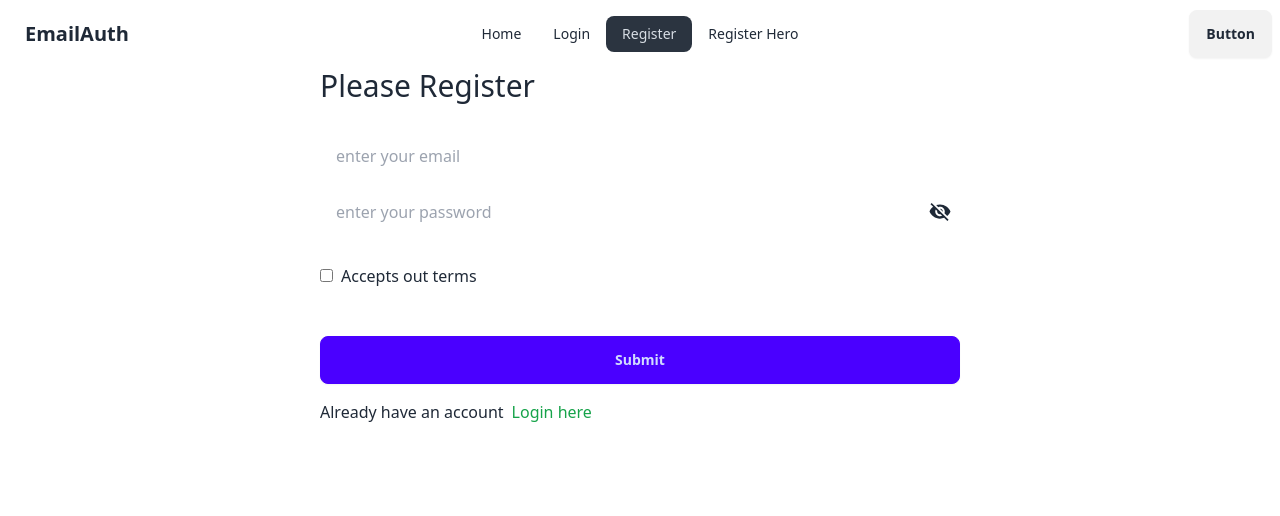
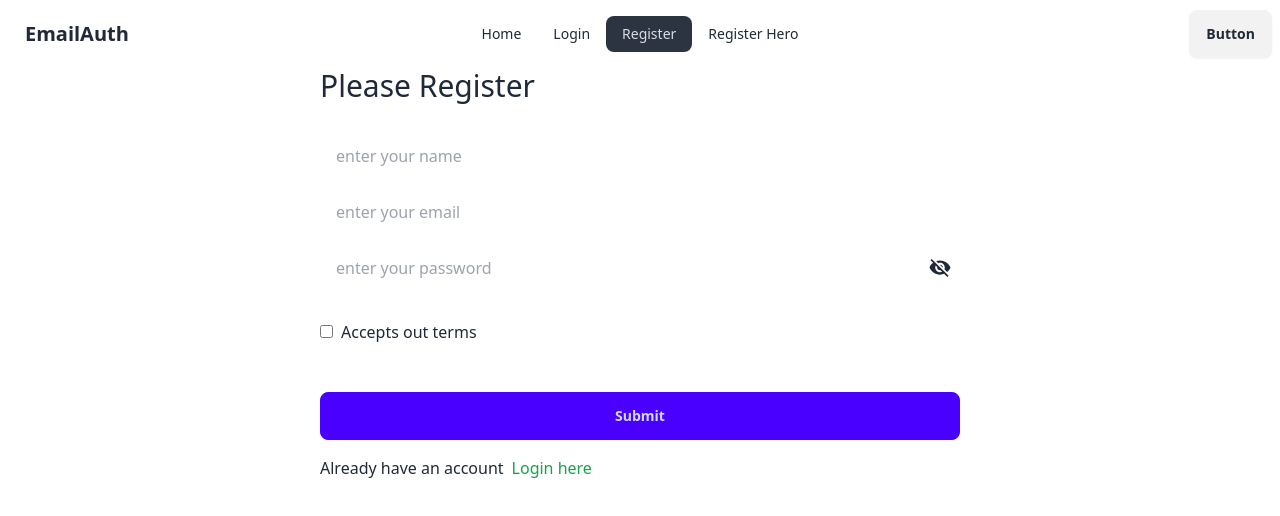
Before and after one commit to khubaibm039/email-password-athentication, a React (Vite) app: page /register in a window 1280 px wide. Shown: the top 516 px of the page. Built offline with nearby package versions, Linux system fonts and the light colour scheme.

Commit message:
handle email verification and update user name to firebase

```diff
--- a/src/Components/Login/Login.jsx
+++ b/src/Components/Login/Login.jsx
@@ -21,8 +21,13 @@ const Login = () => {
         signInWithEmailAndPassword(auth, email, password)
             .then((result) => {
                 console.log(result.user);
-                setSuccess(" Login Successful");
                 setLoginError("");
+                if (result.user.emailVerified) {
+                    setSuccess("Login Successful");
+                } else {
+                    alert("please verify your email address");
+                    return;
+                }
             })
             .catch((error) => {
                 console.log(error.message);
--- a/src/Components/Register/Register.jsx
+++ b/src/Components/Register/Register.jsx
@@ -1,4 +1,8 @@
-import { createUserWithEmailAndPassword } from "firebase/auth";
+import {
+    createUserWithEmailAndPassword,
+    sendEmailVerification,
+    updateProfile,
+} from "firebase/auth";
 import auth from "../../Firebase/Firebase.config";
 import { useState } from "react";
 import { IoMdEyeOff, IoIosEye } from "react-icons/io";
@@ -11,7 +15,7 @@ const Register = () => {
 
     const handleRegister = (e) => {
         e.preventDefault(); // page won't reload
-
+        const name = e.target.name.value;
         const email = e.target.email.value;
         const password = e.target.password.value;
         if (password.length < 6) {
@@ -35,6 +39,20 @@ const Register = () => {
             .then((result) => {
                 console.log(result.user);
                 setSuccess("User Created Successful");
+
+                //update profile
+                updateProfile(result.user, { displayName: name, photoURL: "" })
+                    .then(() => {
+                        console.log("profile updated");
+                    })
+                    .catch((error) => {
+                        console.log(error.message);
+                    });
+
+                // send verification email:
+                sendEmailVerification(result.user).then(() => {
+                    alert("please check your email and verify your account");
+                });
             })
             .catch((error) => {
                 console.log(error.message);
@@ -48,6 +66,14 @@ const Register = () => {
             <div className="mx-auto md:w-1/2">
                 <h3 className="text-3xl mb-8">Please Register</h3>
                 <form onSubmit={handleRegister}>
+                    <input
+                        className="mb-4 w-full py-2 px-4 rounded-lg"
+                        type="text"
+                        name="name"
+                        placeholder="enter your name"
+                        required
+                    />
+                    <br />
                     <input
                         className="mb-4 w-full py-2 px-4 rounded-lg"
                         type="email"
```
